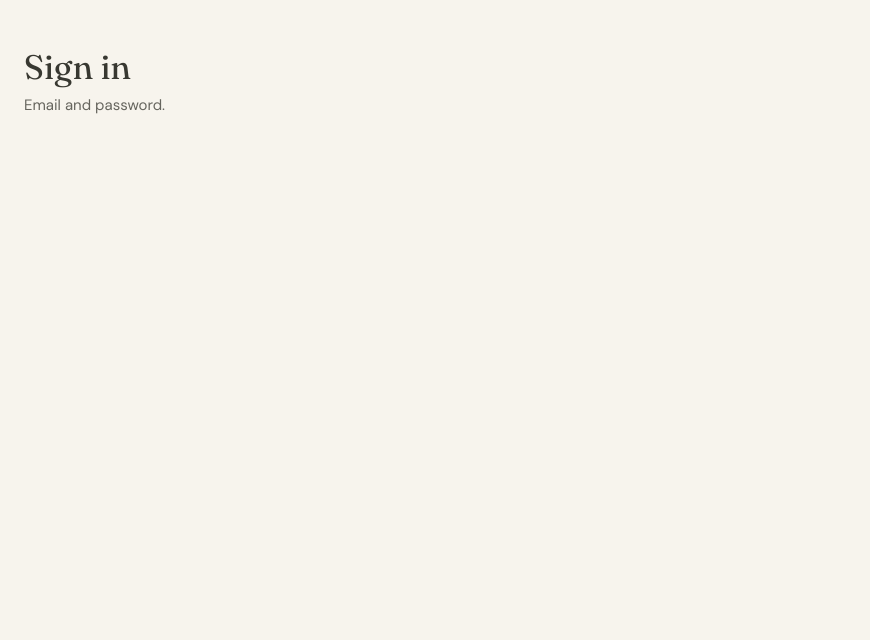
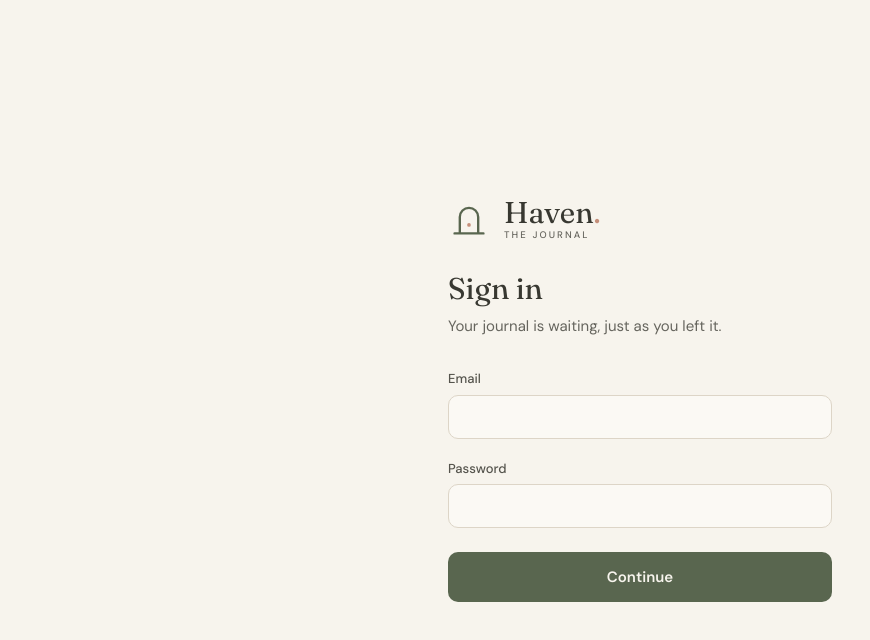
Before and after one commit to keimdja/haven-the-journal, an Angular app: page /login in a window 1280 px wide. Shown: the top 640 px of the page, without its empty margins (0-870 px from the left). Built offline with nearby package versions, Linux system fonts and the light colour scheme.

Commit message:
feat(login): add login screen

```diff
--- /dev/null
+++ b/src/app/core/data/entry-mapper.ts
@@ -0,0 +1,92 @@
+import type { LocalEntry } from './local-db';
+import type {
+  Entry,
+  EntryKind,
+  EntryStatus,
+  FeelingKey,
+  PatternKey,
+  ReflectionStep,
+} from './models';
+
+/** A row of the `entries` table, as Supabase sends and receives it (snake_case). */
+export interface EntryRow {
+  id: string;
+  kind: EntryKind;
+  title: string | null;
+  body: string | null;
+  what_happened: string | null;
+  thoughts: string | null;
+  feelings: FeelingKey[];
+  custom_feelings: string[];
+  feelings_note: string | null;
+  patterns: PatternKey[];
+  reframe: string | null;
+  gratitude: string | null;
+  status: EntryStatus;
+  current_step: ReflectionStep | null;
+  written_at: string;
+  client_updated_at: string;
+  updated_at: string;
+  deleted_at: string | null;
+}
+
+/**
+ * What the app sends when pushing: the row without `updated_at` (the server
+ * stamps it) and without `user_id` (the database fills it from your session).
+ */
+export type EntryRowUpload = Omit<EntryRow, 'updated_at'>;
+
+/** A local entry ready to push. The `dirty` flag stays on this device. */
+export function toRow(entry: Entry | LocalEntry): EntryRowUpload {
+  return {
+    id: entry.id,
+    kind: entry.kind,
+    title: entry.title,
+    body: entry.body,
+    what_happened: entry.whatHappened,
+    thoughts: entry.thoughts,
+    feelings: entry.feelings,
+    custom_feelings: entry.customFeelings,
+    feelings_note: entry.feelingsNote,
+    patterns: entry.patterns,
+    reframe: entry.reframe,
+    gratitude: entry.gratitude,
+    status: entry.status,
+    current_step: entry.currentStep,
+    written_at: entry.writtenAt,
+    client_updated_at: entry.clientUpdatedAt,
+    deleted_at: entry.deletedAt,
+  };
+}
+
+/**
+ * Postgres sends times as "2026-10-20 20:40:00.123456+00"; the app keeps them as
+ * "2026-10-20T20:40:00.123Z" so they compare and sort as plain strings.
+ */
+function iso(time: string): string {
+  return new Date(time).toISOString();
+}
+
+/** A pulled row as an entry. Extra columns (like `user_id`) are ignored. */
+export function fromRow(row: EntryRow): Entry {
+  return {
+    id: row.id,
+    kind: row.kind,
+    title: row.title,
+    body: row.body,
+    whatHappened: row.what_happened,
+    thoughts: row.thoughts,
+    feelings: row.feelings ?? [],
+    customFeelings: row.custom_feelings ?? [],
+    feelingsNote: row.feelings_note,
+    patterns: row.patterns ?? [],
+    reframe: row.reframe,
+    gratitude: row.gratitude,
+    status: row.status,
+    currentStep: row.current_step,
+    writtenAt: iso(row.written_at),
+    clientUpdatedAt: iso(row.client_updated_at),
+    updatedAt: iso(row.updated_at),
+    deletedAt: row.deleted_at ? iso(row.deleted_at) : null,
+  };
+}
--- a/src/app/core/i18n/copy/en.ts
+++ b/src/app/core/i18n/copy/en.ts
@@ -8,6 +8,17 @@ import type { ReflectionPartKey } from '../../data/reflection-parts';
  * (No `as const`: the values are plain strings, so Spanish can differ.)
  */
 export const en = {
+  login: {
+    title: 'Sign in',
+    intro: 'Your journal is waiting, just as you left it.',
+    email: 'Email',
+    password: 'Password',
+    submit: 'Continue',
+    submitting: 'Signing in…',
+    missing: 'Enter your email and password.',
+    wrongDetails: 'That email and password don’t match.',
+    failed: 'Couldn’t reach Haven. Check your connection and try again.',
+  },
   nav: {
     label: 'Main',
     home: 'Home',
--- a/src/app/core/i18n/copy/es.ts
+++ b/src/app/core/i18n/copy/es.ts
@@ -2,6 +2,17 @@ import type { Copy } from './en';
 
 /** Every word the app shows, in Spanish. Written for Spanish readers, not translated word for word. */
 export const es: Copy = {
+  login: {
+    title: 'Inicia sesión',
+    intro: 'Tu diario te espera, tal como lo dejaste.',
+    email: 'Correo',
+    password: 'Contraseña',
+    submit: 'Continuar',
+    submitting: 'Entrando…',
+    missing: 'Escribe tu correo y tu contraseña.',
+    wrongDetails: 'El correo y la contraseña no coinciden.',
+    failed: 'No pudimos conectar con Haven. Revisa tu conexión e inténtalo otra vez.',
+  },
   nav: {
     label: 'Principal',
     home: 'Inicio',
--- a/src/app/features/login/login.html
+++ b/src/app/features/login/login.html
@@ -1,4 +1,45 @@
-<main class="flex flex-col gap-2 px-6 py-12">
-  <h1 class="font-reflect text-greeting">Sign in</h1>
-  <p class="text-ink-soft">Email and password.</p>
+<main class="flex w-full max-w-sm flex-col gap-8">
+  <app-brand-mark size="lg" [tagline]="true" />
+
+  <header class="flex flex-col gap-2">
+    <h1 class="font-reflect text-question">{{ t().login.title }}</h1>
+    <p class="text-ink-soft">{{ t().login.intro }}</p>
+  </header>
+
+  <form class="flex flex-col gap-5" novalidate (submit)="submit($event)">
+    <app-text-field [label]="t().login.email">
+      <input
+        #emailInput
+        appInput
+        type="email"
+        name="email"
+        autocomplete="email"
+        inputmode="email"
+        autocapitalize="none"
+        spellcheck="false"
+        [value]="email()"
+        (input)="email.set(emailInput.value)"
+      />
+    </app-text-field>
+
+    <app-text-field [label]="t().login.password">
+      <input
+        #passwordInput
+        appInput
+        type="password"
+        name="password"
+        autocomplete="current-password"
+        [value]="password()"
+        (input)="password.set(passwordInput.value)"
+      />
+    </app-text-field>
+
+    @if (errorText(); as message) {
+      <p class="text-meta text-error" role="alert">{{ message }}</p>
+    }
+
+    <button appButton type="submit" class="mt-1" [wide]="true" [disabled]="submitting()">
+      {{ submitting() ? t().login.submitting : t().login.submit }}
+    </button>
+  </form>
 </main>
--- a/src/app/features/login/login.ts
+++ b/src/app/features/login/login.ts
@@ -1,9 +1,80 @@
-import { ChangeDetectionStrategy, Component } from '@angular/core';
+import {
+  ChangeDetectionStrategy,
+  Component,
+  computed,
+  effect,
+  inject,
+  signal,
+} from '@angular/core';
+import { Router } from '@angular/router';
 
-/** Email and password. Placeholder until the screen is built. */
+import { Auth, SignInResult } from '../../core/auth/auth';
+import { I18n } from '../../core/i18n/i18n';
+import { BrandMark } from '../../shared/ui/brand-mark/brand-mark';
+import { Button } from '../../shared/ui/button/button';
+import { TextField, TextFieldInput } from '../../shared/ui/text-field/text-field';
+
+type LoginError = Exclude<SignInResult, 'ok'> | 'missing';
+
+/** Which line of the login copy explains each problem. */
+const ERROR_COPY = {
+  missing: 'missing',
+  'wrong-details': 'wrongDetails',
+  failed: 'failed',
+} as const satisfies Record<LoginError, string>;
+
+/**
+ * Email and password, nothing else: no sign-up, no reset (accounts are managed
+ * in the Supabase dashboard). Signed in, it takes you Home.
+ */
 @Component({
   selector: 'app-login',
+  imports: [BrandMark, Button, TextField, TextFieldInput],
   templateUrl: './login.html',
+  host: { class: 'flex min-h-dvh items-center justify-center px-6 py-12' },
   changeDetection: ChangeDetectionStrategy.OnPush,
 })
-export class Login {}
+export class Login {
+  private readonly auth = inject(Auth);
+  private readonly router = inject(Router);
+  protected readonly t = inject(I18n).t;
+
+  protected readonly email = signal('');
+  protected readonly password = signal('');
+  protected readonly submitting = signal(false);
+  protected readonly error = signal<LoginError | null>(null);
+
+  protected readonly errorText = computed(() => {
+    const error = this.error();
+    return error ? this.t().login[ERROR_COPY[error]] : null;
+  });
+
+  constructor() {
+    // Already signed in (another tab, or the back button): go straight Home.
+    effect(() => {
+      if (this.auth.session()) void this.router.navigateByUrl('/');
+    });
+  }
+
+  protected async submit(event: Event): Promise<void> {
+    event.preventDefault();
+    if (this.submitting()) return;
+    if (!this.email().trim() || !this.password()) {
+      this.error.set('missing');
+      return;
+    }
+
+    this.submitting.set(true);
+    this.error.set(null);
+    const result = await this.auth.signIn(this.email(), this.password());
+    this.submitting.set(false);
+
+    if (result === 'ok') {
+      await this.router.navigateByUrl('/');
+    } else {
+      this.error.set(result);
+      // Keep the email; clear the password so the next attempt starts fresh.
+      if (result === 'wrong-details') this.password.set('');
+    }
+  }
+}
```
Also changed, not shown: 2 other files (tests, documents, lock files or other folders).
